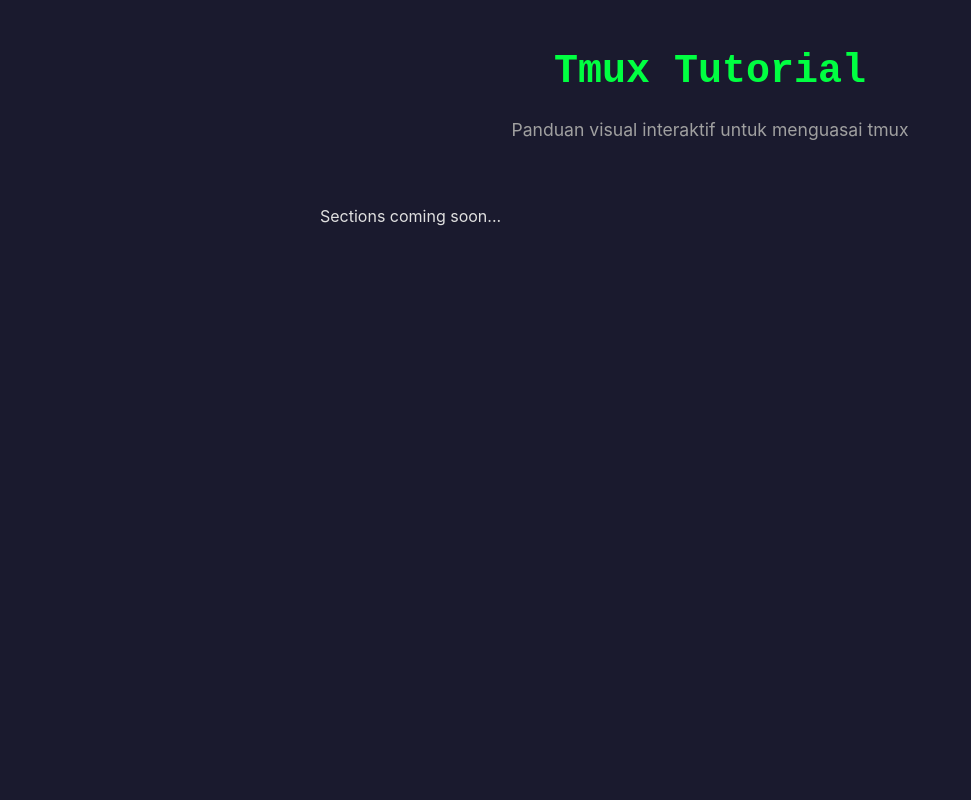
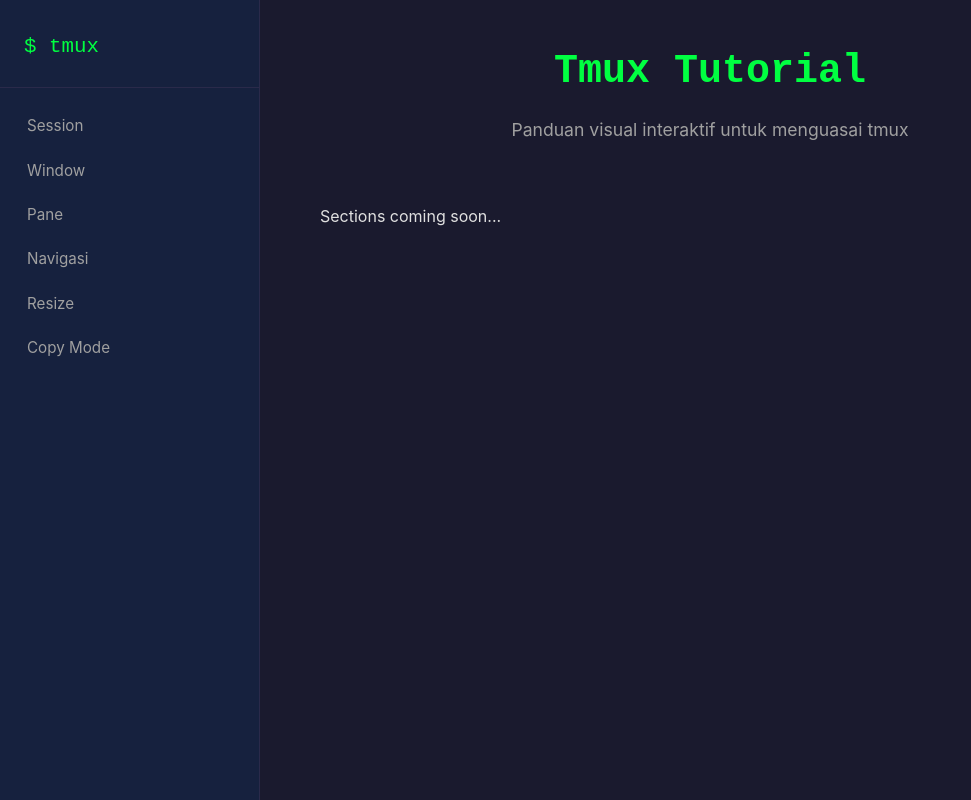
Before and after one commit to onchainyaotoshi/tmux-api, a React (Vite) app: page / in a window 1280 px wide. Shown: the whole page, without its empty margins (0-971 px from the left). Built offline with nearby package versions, Linux system fonts and the light colour scheme.

Commit message:
feat: add Sidebar component with scroll-spy and mobile hamburger
Co-Authored-By: Claude Opus 4.6 (1M context) <noreply@anthropic.com>

```diff
--- a/src/App.jsx
+++ b/src/App.jsx
@@ -1,4 +1,5 @@
 import styles from './App.module.css';
+import Sidebar from './components/Sidebar';
 
 const sections = [
   { id: 'session', title: 'Session' },
@@ -12,6 +13,7 @@ const sections = [
 function App() {
   return (
     <div className={styles.layout}>
+      <Sidebar sections={sections} />
       <main className={styles.main}>
         <div className={styles.header}>
           <h1>Tmux Tutorial</h1>
--- /dev/null
+++ b/src/components/Sidebar.jsx
@@ -0,0 +1,57 @@
+import { useState, useEffect } from 'react';
+import styles from './Sidebar.module.css';
+
+export default function Sidebar({ sections }) {
+  const [activeId, setActiveId] = useState('');
+  const [isOpen, setIsOpen] = useState(false);
+
+  useEffect(() => {
+    const observer = new IntersectionObserver(
+      (entries) => {
+        const visible = entries.find((e) => e.isIntersecting);
+        if (visible) setActiveId(visible.target.id);
+      },
+      { rootMargin: '-20% 0px -60% 0px' }
+    );
+
+    sections.forEach(({ id }) => {
+      const el = document.getElementById(id);
+      if (el) observer.observe(el);
+    });
+
+    return () => observer.disconnect();
+  }, [sections]);
+
+  const handleClick = () => setIsOpen(false);
+
+  return (
+    <>
+      <button
+        className={styles.hamburger}
+        onClick={() => setIsOpen(!isOpen)}
+        aria-label="Toggle menu"
+      >
+        ☰
+      </button>
+      {isOpen && (
+        <div className={styles.overlay} onClick={() => setIsOpen(false)} />
+      )}
+      <nav className={`${styles.sidebar} ${isOpen ? styles.sidebarOpen : ''}`}>
+        <div className={styles.logo}>$ tmux</div>
+        <ul className={styles.nav}>
+          {sections.map(({ id, title }) => (
+            <li key={id}>
+              <a
+                href={`#${id}`}
+                className={`${styles.navItem} ${activeId === id ? styles.navItemActive : ''}`}
+                onClick={handleClick}
+              >
+                {title}
+              </a>
+            </li>
+          ))}
+        </ul>
+      </nav>
+    </>
+  );
+}
--- /dev/null
+++ b/src/components/Sidebar.module.css
@@ -0,0 +1,88 @@
+.sidebar {
+  position: fixed;
+  top: 0;
+  left: 0;
+  width: var(--sidebar-width);
+  height: 100vh;
+  background-color: var(--bg-secondary);
+  border-right: 1px solid var(--border);
+  padding: 30px 0;
+  overflow-y: auto;
+  z-index: 100;
+}
+
+.logo {
+  font-family: var(--font-mono);
+  color: var(--accent);
+  font-size: 1.3rem;
+  padding: 0 24px 24px;
+  border-bottom: 1px solid var(--border);
+  margin-bottom: 16px;
+}
+
+.nav {
+  list-style: none;
+}
+
+.navItem {
+  display: block;
+  padding: 10px 24px;
+  color: var(--text-secondary);
+  text-decoration: none;
+  font-size: 0.95rem;
+  transition: all 0.2s ease;
+  border-left: 3px solid transparent;
+}
+
+.navItem:hover {
+  color: var(--text-primary);
+  background-color: rgba(0, 255, 65, 0.05);
+}
+
+.navItemActive {
+  color: var(--accent);
+  border-left-color: var(--accent);
+  background-color: rgba(0, 255, 65, 0.08);
+}
+
+.hamburger {
+  display: none;
+  position: fixed;
+  top: 16px;
+  left: 16px;
+  z-index: 200;
+  background: var(--bg-secondary);
+  border: 1px solid var(--border);
+  color: var(--accent);
+  font-size: 1.5rem;
+  padding: 8px 12px;
+  cursor: pointer;
+  border-radius: 4px;
+}
+
+.overlay {
+  display: none;
+}
+
+@media (max-width: 768px) {
+  .sidebar {
+    transform: translateX(-100%);
+    transition: transform 0.3s ease;
+  }
+
+  .sidebarOpen {
+    transform: translateX(0);
+  }
+
+  .hamburger {
+    display: block;
+  }
+
+  .overlay {
+    display: block;
+    position: fixed;
+    inset: 0;
+    background: rgba(0, 0, 0, 0.5);
+    z-index: 50;
+  }
+}
```
